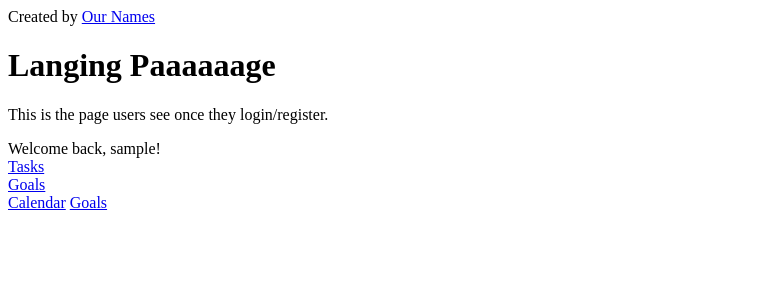
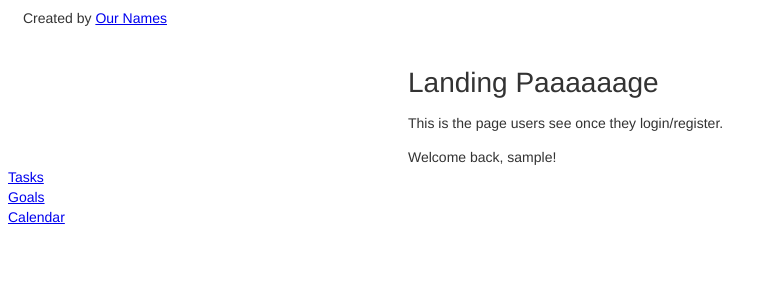
Before and after one commit to yfalcon8/task_manager, a Flask app: page /landing in a window 1280 px wide. Shown: the top 300 px of the page, without its empty margins (0-777 px from the left). Run offline with Flask 2, Linux system fonts and the light colour scheme; the visitor is signed in with stand-in values (Sample User, id 1); some libraries are stand-ins or nearby versions.

Commit message:
playing around

```diff
--- a/templates/landing.html
+++ b/templates/landing.html
@@ -16,15 +16,33 @@ Placed at the end of the document so the pages load faster -->
     </script>
   </body>
 </html>
+<head>
+{% block head %}
+    <meta charset="utf-8">
+    <meta http-equiv="X-UA-Compatible" content="IE=edge">
+    <meta name="viewport" content="width=device-width, initial-scale=1">
+    <meta name="description" content="Task Manager">
+    <title>Task Manager</title>
+    <!-- Favicon -->
+    <link rel="shortcut icon" href="/static/img/favicon.ico">
+    <!-- Fonts -->
+    <link href="https://fonts.googleapis.com/css?family=Lato:700" rel="stylesheet">
+    <!-- Custom CSS -->
+    <link rel="stylesheet" href="/static/css/stylesheet.css">
+{% endblock head %}
+</head>
+<div class="container">
+    <div class="row" id="" style="margin-top:20px">
+        <fieldset>
+            <h1>Landing Paaaaaage</h1>
 
-<h1>Langing Paaaaaage</h1>
-
-<p>This is the page users see once they login/register.</p>
-    Welcome back, {{ username }}!<br>
+            <p>This is the page users see once they login/register.</p>
+                Welcome back, {{ username }}!<br>
+        </fieldset>
+    </div>
+</div>
 
 <a href="/tasks">Tasks</a><br>
 
 <a href="/goals">Goals</a><br>
 <a href="/calendar">Calendar</a>
-
-<a href="/goals">Goals</a>
```
